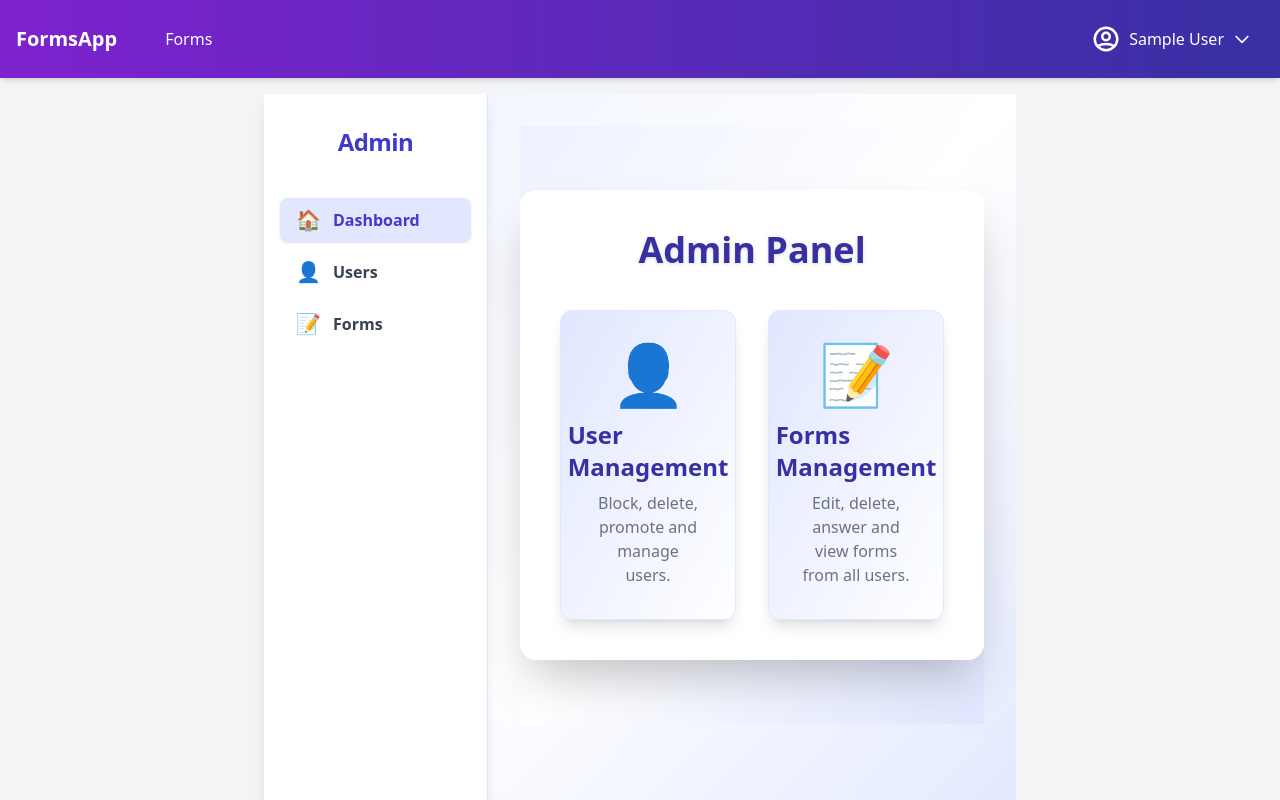
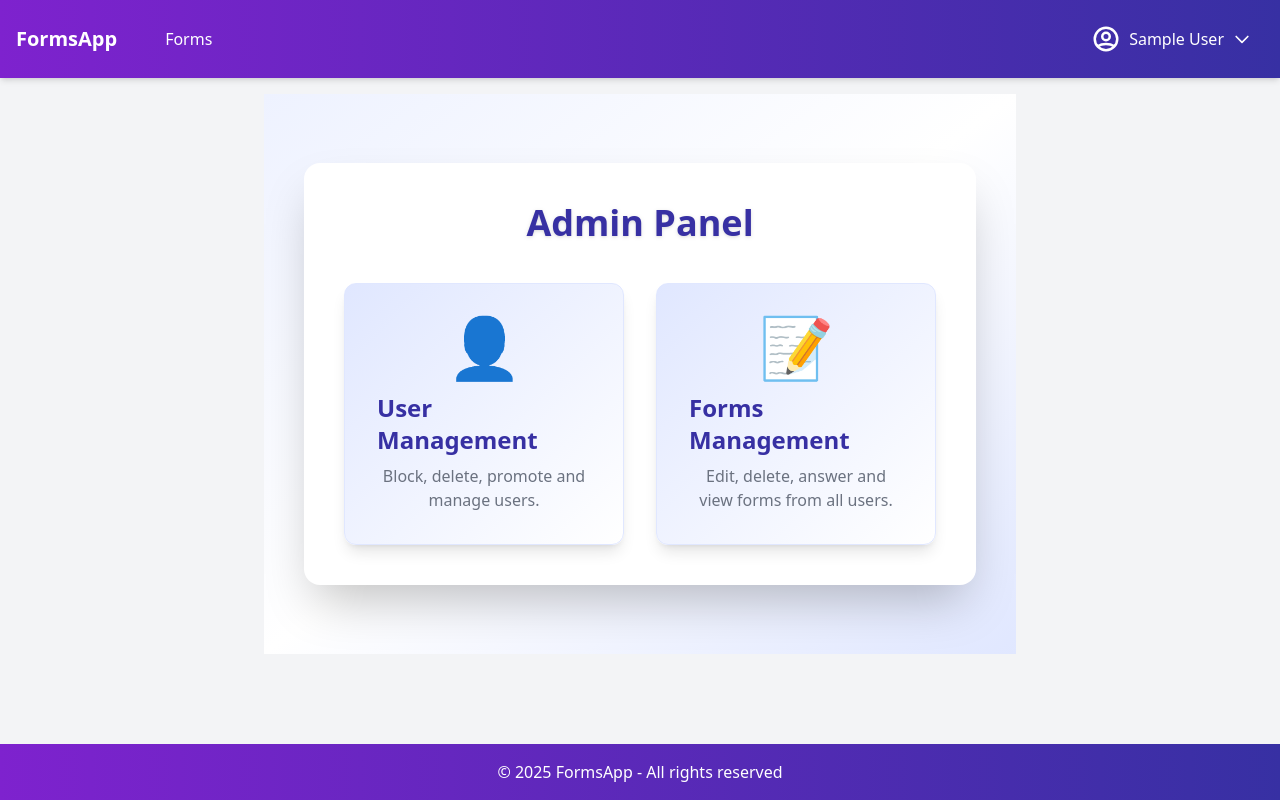
Before and after one commit to EmilioMorales96/Final-Proyect, a React (Vite) app in the folder frontend/: page /admin in a window 1280 px wide. Shown: the top 800 px of the page. Built offline with nearby package versions, Linux system fonts and the light colour scheme; no server answers; sample sign-in values are in the browser's storage.

Commit message:
fix: Admin Dashboard and Users Page

```diff
--- a/frontend/src/pages/admin/AdminDashboard.jsx
+++ b/frontend/src/pages/admin/AdminDashboard.jsx
@@ -1,5 +1,4 @@
 import { Link } from "react-router-dom";
-import AdminLayout from "../../components/layout/AdminLayout";
 
 /**
  * AdminDashboard - Main entry for admin users.
@@ -7,7 +6,6 @@ import AdminLayout from "../../components/layout/AdminLayout";
  */
 export default function AdminDashboard() {
   return (
-    <AdminLayout>
     <div className="min-h-[70vh] flex flex-col justify-center items-center bg-gradient-to-br from-indigo-50 via-white to-indigo-100 py-16">
       <div className="w-full max-w-2xl bg-white rounded-2xl shadow-2xl p-10">
         <h1 className="text-4xl font-extrabold mb-10 text-center text-indigo-800 drop-shadow">
@@ -45,6 +43,5 @@ export default function AdminDashboard() {
         </div>
       </div>
     </div>
-    </AdminLayout>
   );
 }
--- a/frontend/src/pages/admin/AdminUsersPage.jsx
+++ b/frontend/src/pages/admin/AdminUsersPage.jsx
@@ -1,7 +1,6 @@
 import { useEffect, useState } from "react";
 import api from "../../utils/api";
 import { Link } from "react-router-dom";
-import AdminLayout from "../../components/layout/AdminLayout";
 
 export default function AdminUsersPage() {
   const [users, setUsers] = useState([]);
@@ -52,7 +51,6 @@ export default function AdminUsersPage() {
   };
 
   return (
-    <AdminLayout>
     <div className="max-w-6xl mx-auto py-10 px-4">
       <div className="flex items-center justify-between mb-8">
         <h2 className="text-3xl font-bold text-gray-800">User Management</h2>
@@ -162,6 +160,5 @@ export default function AdminUsersPage() {
         </table>
       </div>
     </div>
-    </AdminLayout>
   );
 }
```
Lines whose indentation alone changed are shown as unchanged.
